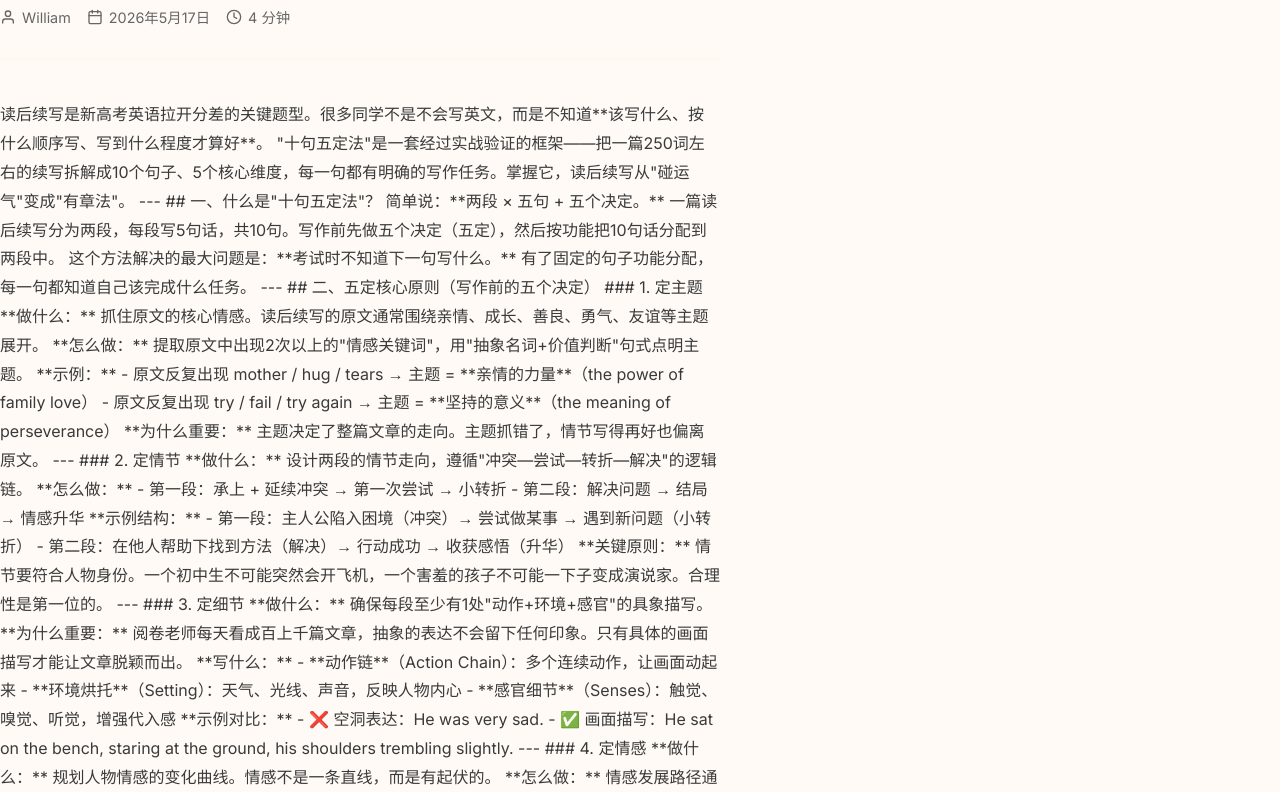
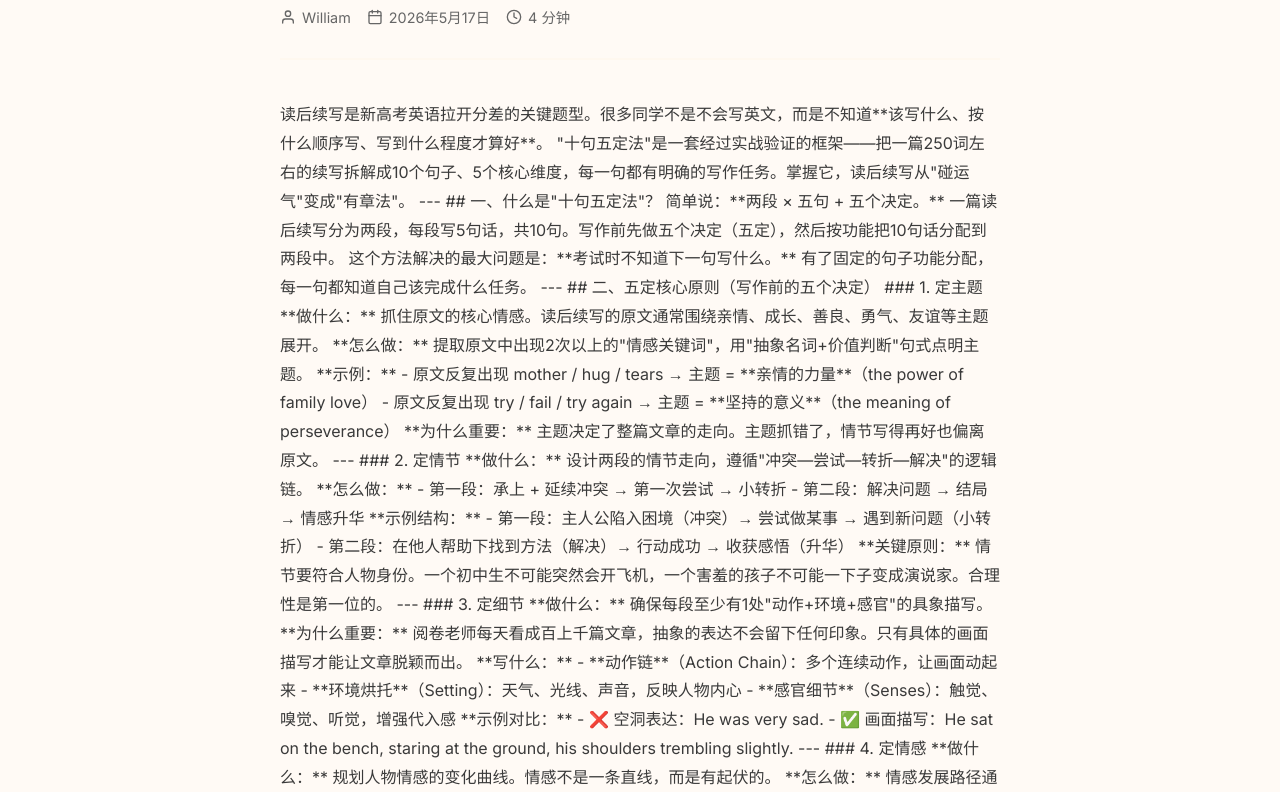
Before and after one commit to williamlinknight/writing, an Astro site: page /blog/continuation-writing-ten-sentences in a window 1280 px wide. Shown: the part 303-1095 px from the top of the page. Built offline with nearby package versions, Linux system fonts and the light colour scheme; Astro itself is replaced by a stand-in of ours.

Commit message:
Fix blog post layout: add left/right padding on article content

```diff
--- a/src/pages/blog/[slug].astro
+++ b/src/pages/blog/[slug].astro
@@ -42,7 +42,7 @@ const postUrl = `${siteUrl}${base}/blog/${postSlug}`;
   <Navbar />
 
   <article style="padding: 80px 0 100px;">
-    <div class="container" style="max-width: 720px;">
+    <div class="container" style="max-width: 720px; margin: 0 auto; padding: 0 24px;">
 
       <!-- Breadcrumb -->
       <nav style="font-size: 0.85rem; color: var(--text-muted); margin-bottom: 32px;">
```
